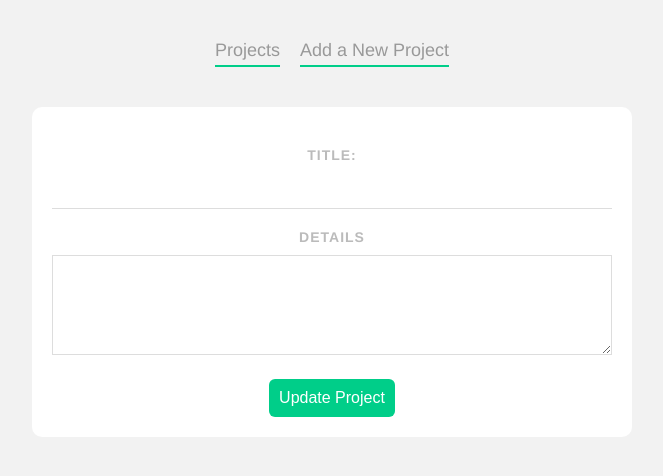
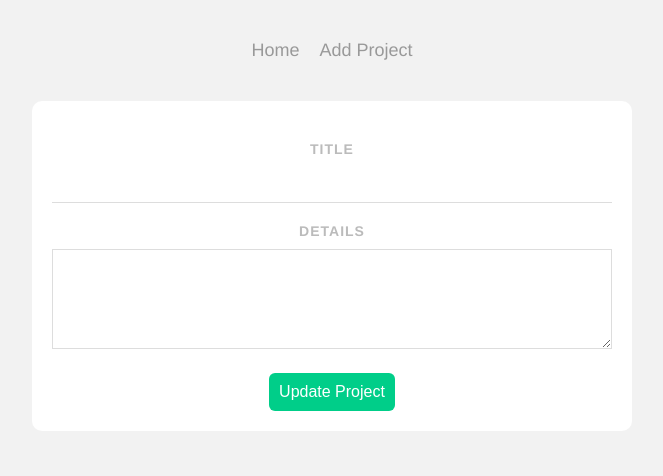
Before and after one commit to kylesdev91/project-planner, a Vue app: page /projects/id in a window 1280 px wide. Shown: the top 476 px of the page, without its empty margins (308-971 px from the left). Built offline with nearby package versions, Linux system fonts and the light colour scheme; no server answers.

Commit message:
got most navbar

```diff
--- a/data/db.json
+++ b/data/db.json
@@ -1,8 +1,8 @@
 {
   "projects": [
     {
-      "title": "CSII Q1.W1 Quiz Prep",
-      "details": "*This is to study of the Comp Science 2 QUIZ on Tuesday!",
+      "title": "Test Title 1",
+      "details": "Test Details 2",
       "complete": false,
       "id": 1
     }
--- a/src/components/Navbar.vue
+++ b/src/components/Navbar.vue
@@ -1,7 +1,7 @@
 <template>
   <nav class="main-nav">
-    <router-link :to="{ name: Home}">Projects</router-link>
-    <router-link :to="{ name: AddProject}">Add a New Project</router-link>
+    <router-link to="/">Home</router-link>
+    <router-link to="/add">Add Project</router-link>
   </nav>
 </template>
 
--- a/src/views/AddProject.vue
+++ b/src/views/AddProject.vue
@@ -29,6 +29,7 @@ export default {
         body: JSON.stringify(project)
       }).then(() => {
         this.$router.push('/')
+        alert('This project has been successfuly created!')
       }).catch((err) => console.log(err))
     }
   }
--- a/src/views/EditProject.vue
+++ b/src/views/EditProject.vue
@@ -1,6 +1,6 @@
 <template>
   <form @submit.prevent="handleSubmit">
-    <label>Title:</label>
+    <label>Title</label>
     <input type="text" v-model="title" required>
     <label>Details</label>
     <textarea v-model="details" required></textarea>
@@ -9,13 +9,17 @@
 </template>
 
 <script>
+// update the project and save the new data to db.json
+//   - create a submit handler and prevent default action
+//   - use the fetch api to send a PATCH request to update
+//   - redirect to the homepage route once done
 export default {
   props: ['id'],
   data() {
     return {
+      uri: 'http://localhost:3000/projects/' + this.id,
       title: '',
       details: '',
-        uri: 'http://localhost:3000/projects/' + this.id
     }
   },
   mounted() {
@@ -24,16 +28,17 @@ export default {
       .then(data => {
         this.title = data.title
         this.details = data.details
-    })
+      }).catch(err => console.log(err))
   },
   methods: {
     handleSubmit() {
       fetch(this.uri, {
         method: 'PATCH',
-          headers: { 'Content-Type': 'application/json'},
+        headers: { 'Content-Type': 'application/json' },
         body: JSON.stringify({ title: this.title, details: this.details })
       }).then(() => {
         this.$router.push('/')
+        alert('This project has been successfuly updated!')
       }).catch(err => console.log(err))
     }
   }
@@ -41,5 +46,4 @@ export default {
 </script>
 
 <style>
-
 </style>
```
Lines whose indentation alone changed are shown as unchanged.
